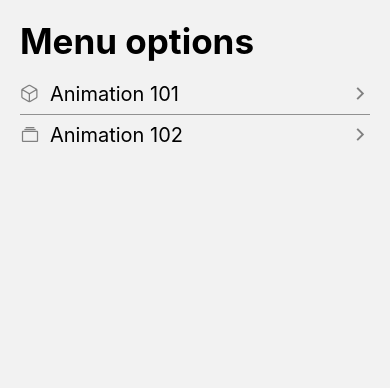
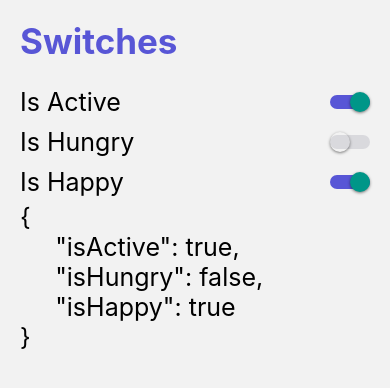
Before and after one commit to DarkRose73/RNComponents-App, a React Native app: screen /SwitchScreen in a window 390 px wide. Shown: the top 388 px of the page. Built offline with nearby package versions, Linux system fonts and the light colour scheme.

Commit message:
Switches

```diff
--- /dev/null
+++ b/src/components/CustomSwitch.tsx
@@ -0,0 +1,31 @@
+import {View, Text, Switch, Platform} from 'react-native';
+import React, {useState} from 'react';
+
+interface Props {
+  isOn: boolean;
+  onChange: (value: boolean) => void;
+}
+
+export const CustomSwitch = ({isOn, onChange}: Props) => {
+  const [isEnabled, setIsEnabled] = useState(isOn);
+
+  const toggleSwitch = () => {
+    setIsEnabled(!isEnabled);
+    onChange(!isEnabled);
+  };
+
+  return (
+    <View>
+      <Switch
+        // En android es necesario trackColor para que no se vea invisible el switch
+        trackColor={{false: '#D9D9DD', true: '#5856D6'}}
+        thumbColor={Platform.OS === 'android' ? '#5856D6' : ''}
+        // ios_backgroundColor="#3e3e3e"
+        onValueChange={toggleSwitch}
+        value={isEnabled}
+      />
+    </View>
+  );
+};
+
+export default CustomSwitch;
--- a/src/components/FlatListMenuItem.tsx
+++ b/src/components/FlatListMenuItem.tsx
@@ -16,10 +16,10 @@
   return (
     <TouchableOpacity onPress={() => navigation.navigate(component as never)}>
       <View style={styles.container}>
-        <Icon name={icon} color="gray" size={20} />
+        <Icon name={icon} color="#5856D6" size={20} />
         <Text style={styles.itemText}>{name}</Text>
         <View style={{flex: 1}} />
-        <Icon name={'chevron-forward-outline'} color="gray" size={20} />
+        <Icon name={'chevron-forward-outline'} color="#5856D6" size={20} />
       </View>
     </TouchableOpacity>
   );
--- /dev/null
+++ b/src/components/HeaderTitle.tsx
@@ -0,0 +1,16 @@
+import {Text, View} from 'react-native';
+import {useSafeAreaInsets} from 'react-native-safe-area-context';
+import {styles} from '../theme/AppTheme';
+
+interface Props {
+  title: string;
+}
+
+export const HeaderTitle = ({title}: Props) => {
+  const {top} = useSafeAreaInsets();
+  return (
+    <View style={{marginTop: top + 20, marginBottom: 20}}>
+      <Text style={{...styles.title, color: '#5856D6'}}>{title}</Text>
+    </View>
+  );
+};
--- /dev/null
+++ b/src/data/menuItems.tsx
@@ -0,0 +1,19 @@
+import {MenuItem} from '../interfaces/appInterfaces';
+
+export const menuItems: MenuItem[] = [
+  {
+    name: 'Animation 101',
+    icon: 'cube-outline',
+    component: 'Animation101Screen',
+  },
+  {
+    name: 'Animation 102',
+    icon: 'albums-outline',
+    component: 'Animation102Screen',
+  },
+  {
+    name: 'Switches',
+    icon: 'toggle-outline',
+    component: 'SwitchScreen',
+  },
+];
--- a/src/navigation/Navigator.tsx
+++ b/src/navigation/Navigator.tsx
@@ -2,6 +2,7 @@
 import {HomeScreen} from '../screens/HomeScreen';
 import {Animation101Screen} from '../screens/Animation101Screen';
 import {Animation102Screen} from '../screens/Animation102Screen';
+import {SwitchScreen} from '../screens/SwitchScreen';
 
 const Stack = createStackNavigator();
 
@@ -11,6 +12,7 @@
       <Stack.Screen name="Home" component={HomeScreen} />
       <Stack.Screen name="Animation101Screen" component={Animation101Screen} />
       <Stack.Screen name="Animation102Screen" component={Animation102Screen} />
+      <Stack.Screen name="SwitchScreen" component={SwitchScreen} />
     </Stack.Navigator>
   );
 };
--- a/src/screens/HomeScreen.tsx
+++ b/src/screens/HomeScreen.tsx
@@ -1,34 +1,11 @@
-import {View, Text, FlatList} from 'react-native';
+import {View, FlatList} from 'react-native';
 import React from 'react';
 import {styles} from '../theme/AppTheme';
-import {useSafeAreaInsets} from 'react-native-safe-area-context';
-import {MenuItem} from '../interfaces/appInterfaces';
 import {FlatListMenuItem} from '../components/FlatListMenuItem';
-
-const menuItems: MenuItem[] = [
-  {
-    name: 'Animation 101',
-    icon: 'cube-outline',
-    component: 'Animation101Screen',
-  },
-  {
-    name: 'Animation 102',
-    icon: 'albums-outline',
-    component: 'Animation102Screen',
-  },
-];
+import {menuItems} from '../data/menuItems';
+import {HeaderTitle} from '../components/HeaderTitle';
 
 export const HomeScreen = () => {
-  const {top} = useSafeAreaInsets();
-
-  const renderListHeader = () => {
-    return (
-      <View style={{marginTop: top + 20, marginBottom: 20}}>
-        <Text style={styles.title}>Menu options</Text>
-      </View>
-    );
-  };
-
   const itemSeparator = () => {
     return (
       <View
@@ -47,7 +24,7 @@
         data={menuItems}
         renderItem={({item}) => <FlatListMenuItem menuItem={item} />}
         keyExtractor={item => item.name}
-        ListHeaderComponent={() => renderListHeader()}
+        ListHeaderComponent={() => <HeaderTitle title="Menu options" />}
         ItemSeparatorComponent={() => itemSeparator()}
       />
     </View>
--- /dev/null
+++ b/src/screens/SwitchScreen.tsx
@@ -0,0 +1,65 @@
+import {StyleSheet, Text, View} from 'react-native';
+import React, {useState} from 'react';
+import {HeaderTitle} from '../components/HeaderTitle';
+import CustomSwitch from '../components/CustomSwitch';
+
+export const SwitchScreen = () => {
+  const [state, setState] = useState({
+    isActive: true,
+    isHungry: false,
+    isHappy: true,
+  });
+
+  const {isActive, isHappy, isHungry} = state;
+
+  const onChange = (value: boolean, field: keyof typeof state) => {
+    setState({
+      ...state,
+      [field]: value,
+    });
+  };
+
+  return (
+    <View style={{marginHorizontal: 20}}>
+      <HeaderTitle title="Switches" />
+
+      <View style={styles.switchRow}>
+        <Text style={styles.switchText}>Is Active</Text>
+        <CustomSwitch
+          isOn={isActive}
+          onChange={value => onChange(value, 'isActive')}
+        />
+      </View>
+
+      <View style={styles.switchRow}>
+        <Text style={styles.switchText}>Is Hungry</Text>
+        <CustomSwitch
+          isOn={isHungry}
+          onChange={value => onChange(value, 'isHungry')}
+        />
+      </View>
+
+      <View style={styles.switchRow}>
+        <Text style={styles.switchText}>Is Happy</Text>
+        <CustomSwitch
+          isOn={isHappy}
+          onChange={value => onChange(value, 'isHappy')}
+        />
+      </View>
+
+      <Text style={styles.switchText}>{JSON.stringify(state, null, 5)}</Text>
+    </View>
+  );
+};
+
+const styles = StyleSheet.create({
+  switchText: {
+    fontSize: 25,
+  },
+  switchRow: {
+    justifyContent: 'space-between',
+    flexDirection: 'row',
+    alignItems: 'center',
+    marginVertical: 5,
+  },
+});
```
